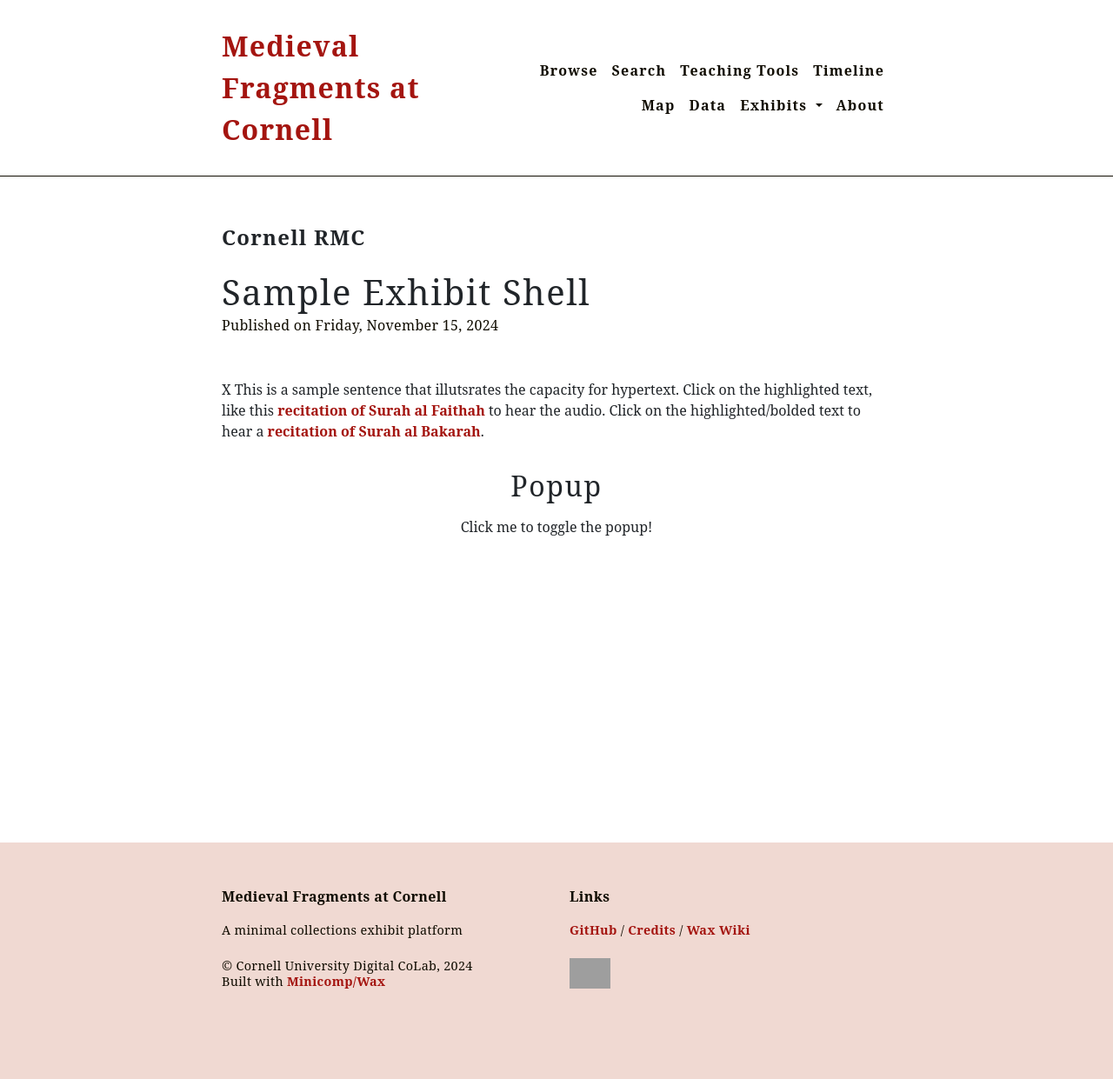
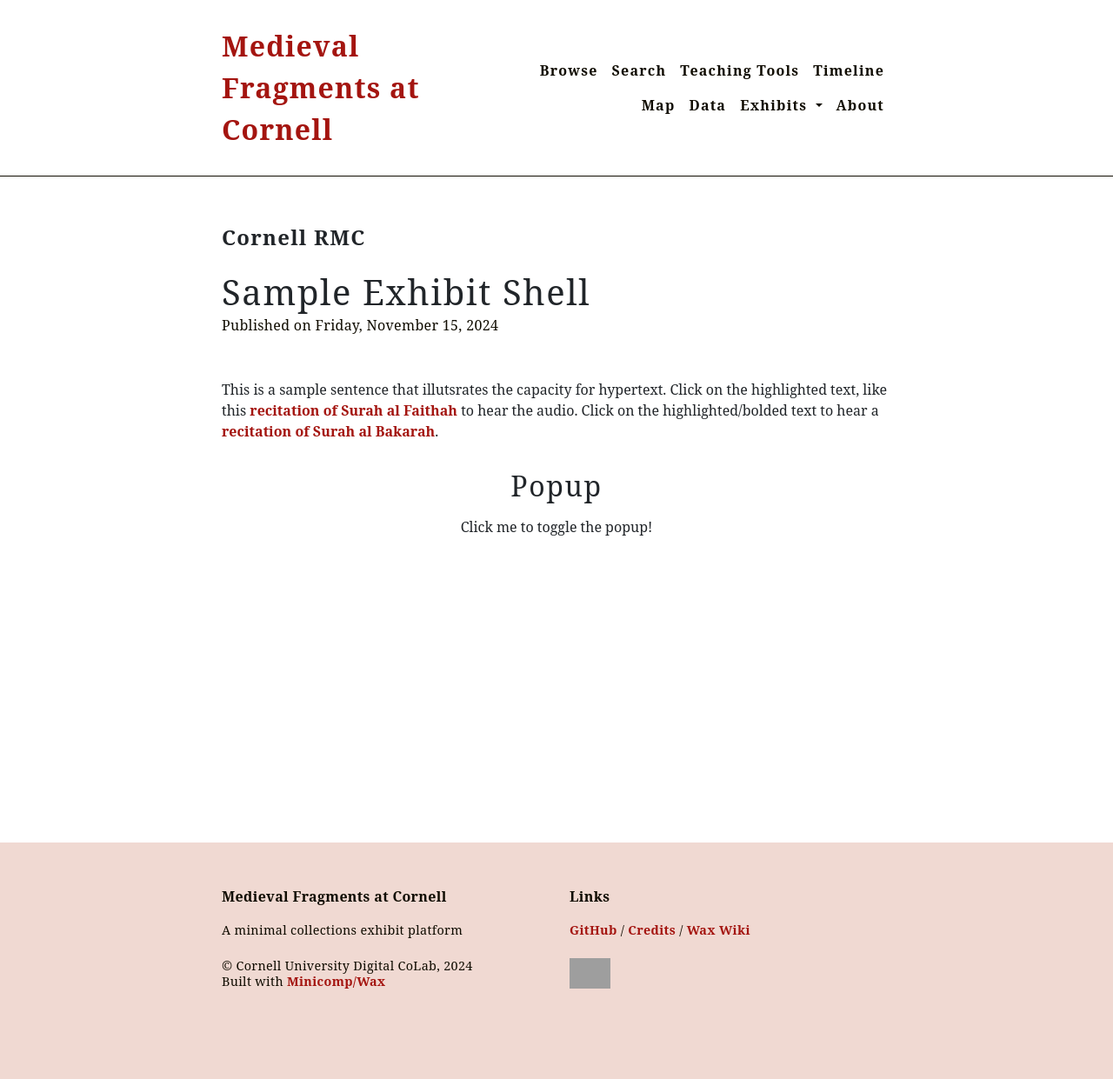
Before and after one commit to kam535/medieval-fragments, a Jekyll site: the page built from _exhibits/c.md, in a window 1280 px wide. Shown: the whole page at 87% size. Built offline with Jekyll 4.4.1, drawn with Linux system fonts in a browser that asks for light colours; some web fonts are replaced.

Commit message:
Update c.md

```diff
--- a/_exhibits/c.md
+++ b/_exhibits/c.md
@@ -66,7 +66,7 @@
   </head>
   <body>
 
-  X This is a sample sentence that illutsrates the capacity for hypertext. Click on the highlighted text, like this <a href="#" data-audio-src="https://download.quranicaudio.com/quran/abdullaah_3awwaad_al-juhaynee/001.mp3">recitation of Surah al Faithah</a> to hear the audio.
+  This is a sample sentence that illutsrates the capacity for hypertext. Click on the highlighted text, like this <a href="#" data-audio-src="https://download.quranicaudio.com/quran/abdullaah_3awwaad_al-juhaynee/001.mp3">recitation of Surah al Faithah</a> to hear the audio.
   Click on the highlighted/bolded text to hear a <a href="#" data-audio-src="https://download.quranicaudio.com/quran/abdullaah_3awwaad_al-juhaynee/002.mp3">recitation of Surah al Bakarah</a>.
 
  <script>
```
